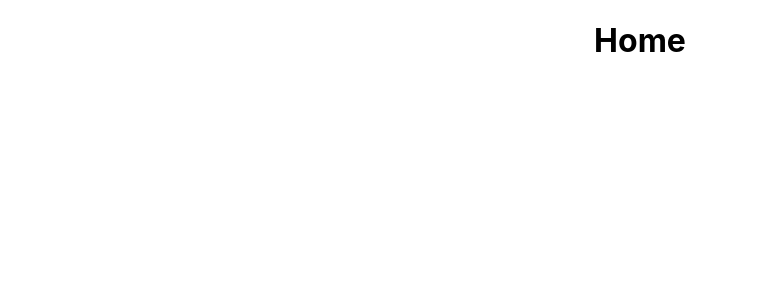
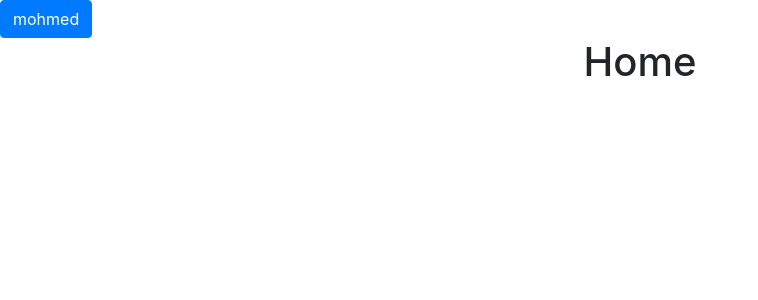
Before and after one commit to mohmed2000/PATO-RESTORANT, a React (Create React App) app: page / in a window 1280 px wide. Shown: the top 300 px of the page, without its empty margins (0-758 px from the left). Built offline with nearby package versions, Linux system fonts and the light colour scheme.

Commit message:
setup-bootstarp (#6)
#5

```diff
--- a/package.json
+++ b/package.json
@@ -7,8 +7,10 @@
     "@testing-library/react": "^11.2.1",
     "@testing-library/user-event": "^12.2.2",
     "axios": "^0.21.0",
+    "bootstrap": "^4.5.3",
     "cra-template": "1.1.0",
     "react": "^17.0.1",
+    "react-bootstrap": "^1.4.0",
     "react-dom": "^17.0.1",
     "react-router-dom": "^5.2.0",
     "react-scripts": "4.0.0",
--- a/src/App.js
+++ b/src/App.js
@@ -4,9 +4,14 @@
 import Reservation from "./pages/Reservation";
 import About from "./pages/About";
 import Contact from "./pages/Contact";
+/* libraries */
+import "bootstrap/dist/css/bootstrap.min.css";
+import { Button } from "react-bootstrap";
+
 function App() {
   return (
     <div>
+      <Button>mohmed</Button>
       <Router>
         <Switch>
           <Route exact path="/">
```
Also changed, not shown: src/index.js (+6 -6 lines), 1 other file (tests, documents, lock files or other folders).
